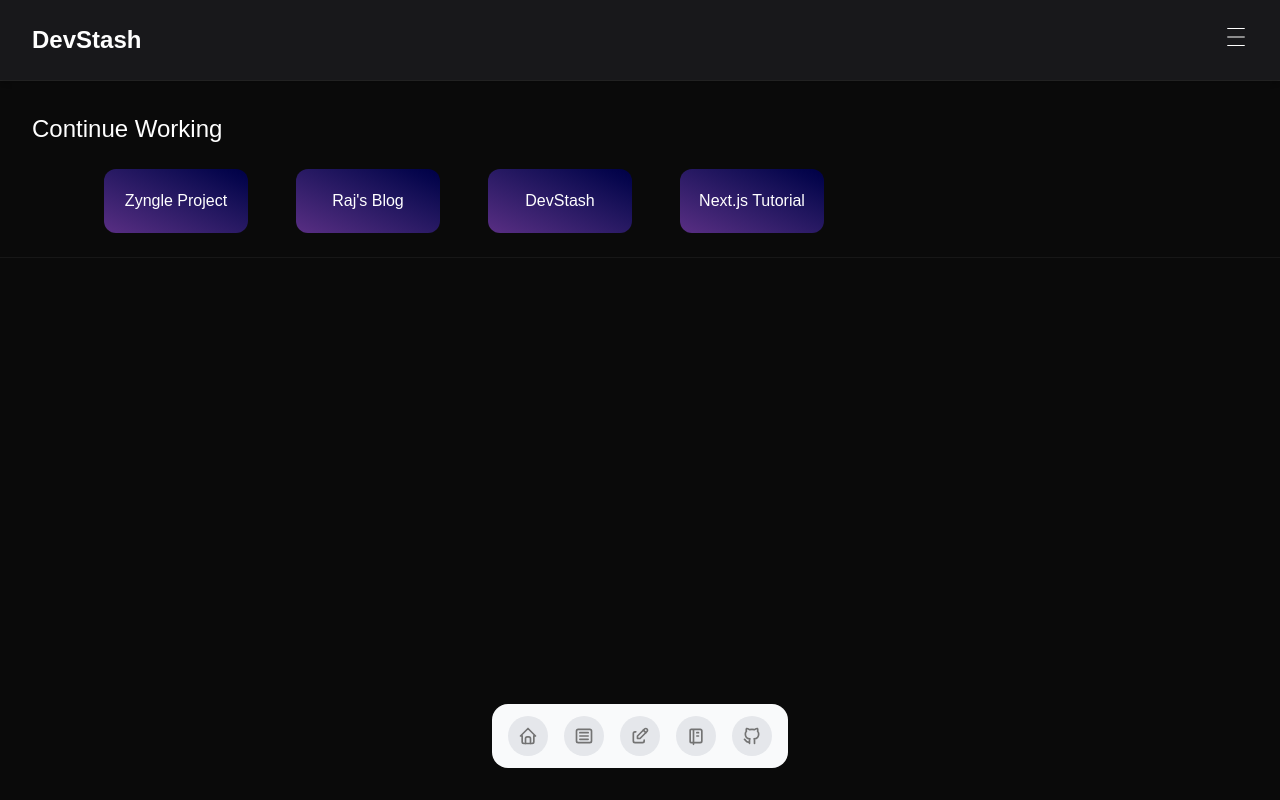
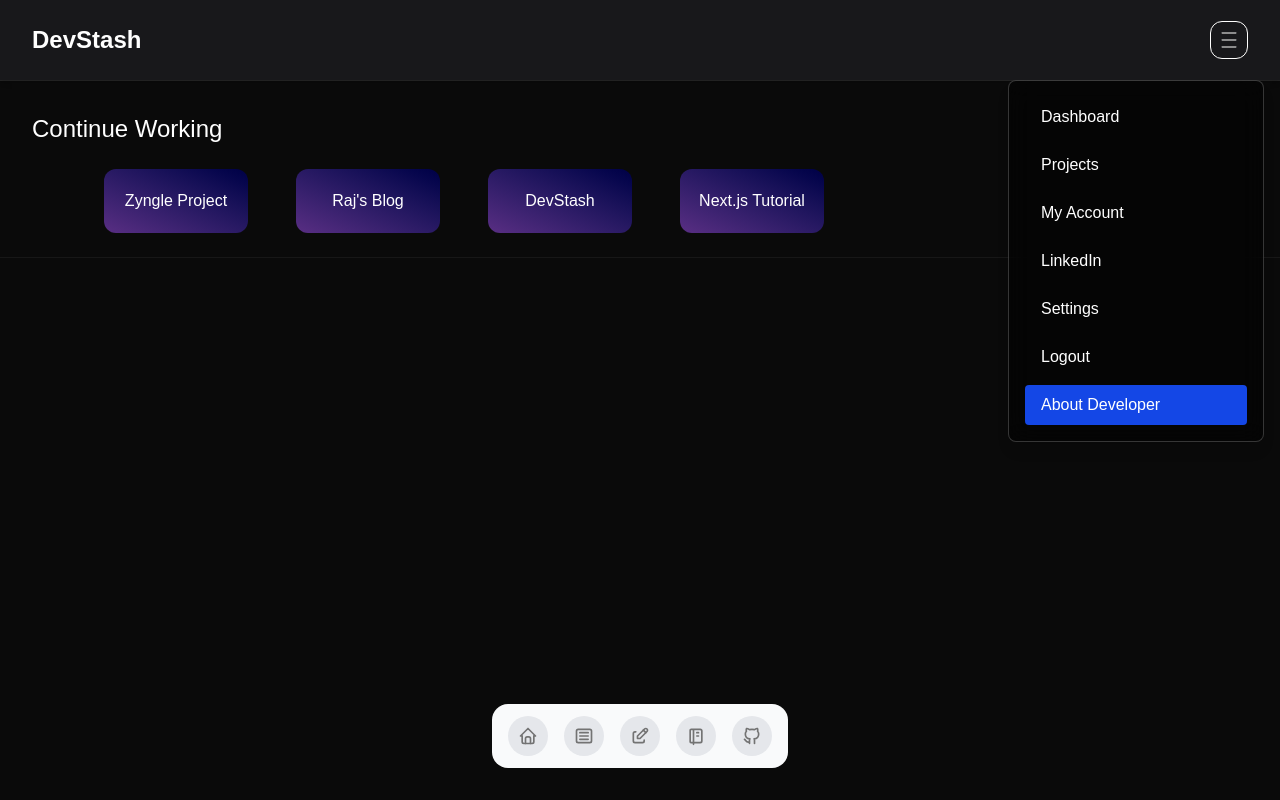
Before and after one commit to Raj1778/DevStash, a Next.js app: page / in a window 1280 px wide. Both pictures are taken after a click on the button 1236 px from the left and 36 px from the top of the page. Built offline with nearby package versions, Linux system fonts and the light colour scheme.

Commit message:
Added Sidebar

```diff
--- a/app/globals.css
+++ b/app/globals.css
@@ -17,3 +17,6 @@
   color: var(--foreground);
   font-family: Arial, Helvetica, sans-serif;
 }
+body::-webkit-scrollbar {
+  display: none;
+}
--- a/components/Navbar.js
+++ b/components/Navbar.js
@@ -4,34 +4,42 @@
 import Sidebar from "@/components/Sidebar";
 
 export default function Navbar() {
-  const [sidebar, setSidebar] = useState(false);
+  const [isSidebarOpen, setIsSidebarOpen] = useState(false);
+
+  const toggleSidebar = () => {
+    setIsSidebarOpen(!isSidebarOpen);
+  };
 
   return (
     <div className="relative">
       {/* Navbar */}
       <div className="h-20 bg-zinc-900 shadow-md p-8 flex items-center justify-between bg-[#0a0a0a]">
         <h1 className="text-white text-2xl font-bold">DevStash</h1>
-        <div
-          onMouseEnter={() => setSidebar(true)}
-          onMouseLeave={() => setSidebar(false)}
-          className="relative"
-        >
-          <button className="text-white text-2xl">
+        <div className="relative">
+          <button
+            className="text-white text-xl p-2 rounded-xl border-1 border-white hover:bg-white hover:text-black transition-all duration-200"
+            onClick={toggleSidebar}
+          >
             <CiMenuBurger />
           </button>
+        </div>
+      </div>
+
+      {/* Overlay + Sidebar */}
+      {isSidebarOpen && (
+        <>
+          {/* Full-screen invisible overlay */}
+          <div
+            className="fixed inset-0 z-40"
+            onClick={() => setIsSidebarOpen(false)}
+          ></div>
 
           {/* Sidebar */}
-          {sidebar && (
-            <div
-              className="absolute top-full right-0 z-20"
-              onMouseEnter={() => setSidebar(true)}
-              onMouseLeave={() => setSidebar(false)}
-            >
-              <Sidebar />
-            </div>
-          )}
-        </div>
-      </div>
+          <div className="absolute top-full right-0 z-50">
+            <Sidebar />
+          </div>
+        </>
+      )}
     </div>
   );
 }
--- a/components/Sidebar.js
+++ b/components/Sidebar.js
@@ -1,9 +1,69 @@
 export default function Sidebar() {
   return (
-    <div className="bg-gray-800 text-white w-64 h-full p-4">
-      <ul>
+    <div
+      className="w-64 p-4 flex flex-col justify-between
+                    bg-black/50 backdrop-blur-md border border-white/20 rounded-lg
+                    text-white shadow-lg mx-2 md:mx-4"
+    >
+      {/* Top Section: Navigation */}
+      <ul className="space-y-2">
         <li>
-          <a href="#" className="block py-2 px-4 hover:bg-gray-700">Projects</a>
+          <a
+            href="#"
+            className="block py-2 px-4 rounded hover:bg-white/10 transition"
+          >
+            Dashboard
+          </a>
+        </li>
+        <li>
+          <a
+            href="#"
+            className="block py-2 px-4 rounded hover:bg-white/10 transition"
+          >
+            Projects
+          </a>
+        </li>
+        <li>
+          <a
+            href="#"
+            className="block py-2 px-4 rounded hover:bg-white/10 transition"
+          >
+            My Account
+          </a>
+        </li>
+        <li>
+          <a
+            href="https://www.linkedin.com/in/your-profile"
+            target="_blank"
+            rel="noopener noreferrer"
+            className="block py-2 px-4 rounded hover:bg-white/10 transition"
+          >
+            LinkedIn
+          </a>
+        </li>
+        <li>
+          <a
+            href="#"
+            className="block py-2 px-4 rounded hover:bg-white/10 transition"
+          >
+            Settings
+          </a>
+        </li>
+        <li>
+          <a
+            href="#"
+            className="block py-2 px-4 rounded hover:bg-white/10 transition"
+          >
+            Logout
+          </a>
+        </li>
+        <li>
+          <a
+            href="#"
+            className="block py-2 px-4 rounded bg-blue-700 transition"
+          >
+            About Developer
+          </a>
         </li>
       </ul>
     </div>
```
